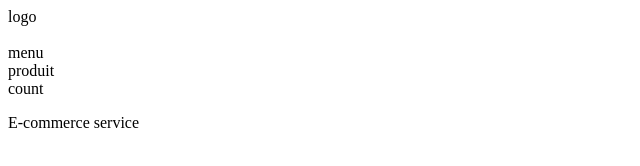
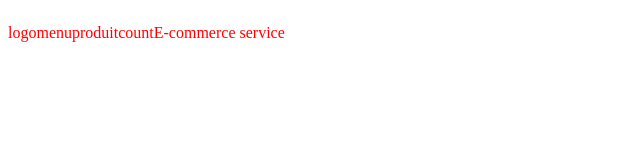
Before and after one commit to franklinaugustin2-eng/site_independante, a plain HTML site: page index.html in a window 1280 px wide. Shown: the whole page, without its empty margins (0-640 px from the left). Drawn offline with Linux system fonts and the light colour scheme.

Commit message:
Update index.html

```diff
--- a/index.html
+++ b/index.html
@@ -1,7 +1,7 @@
 <!DOCTYPE html>
   <html lang="eng">
     <head>
-
+      <link rel="stylesheet" href="css.css">
     </head>
     <body>
 
```
